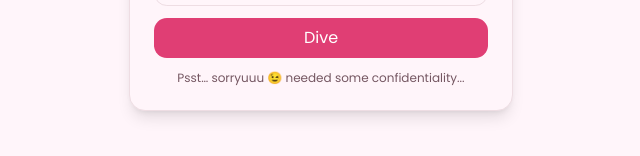
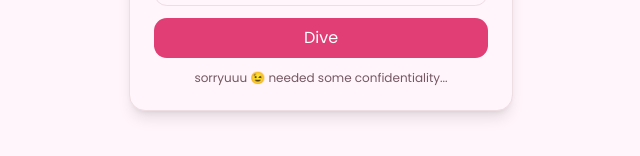
Before and after one commit to vamzzisme/velluna, a React (Vite) app: page / in a window 1280 px wide. Shown: the part 462-618 px from the top of the page, without its empty margins (319-959 px from the left). Built offline with nearby package versions, Linux system fonts and the light colour scheme.

Commit message:
login changes 2

```diff
--- a/src/os/components/LoginScreen.tsx
+++ b/src/os/components/LoginScreen.tsx
@@ -66,7 +66,7 @@ const LoginScreen = ({ onLogin }: LoginScreenProps) => {
           </button>
 
           <div className="text-xs text-muted-foreground mt-4 text-center">
-            Psst… sorryuuu 😉 needed some confidentiality...
+            sorryuuu 😉 needed some confidentiality...
           </div>
         </div>
       </div>
```
